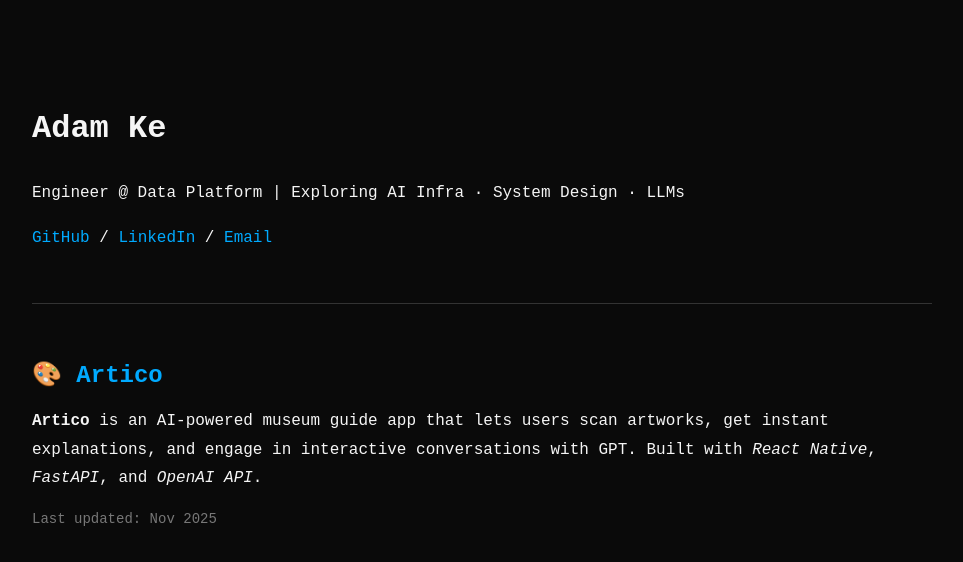
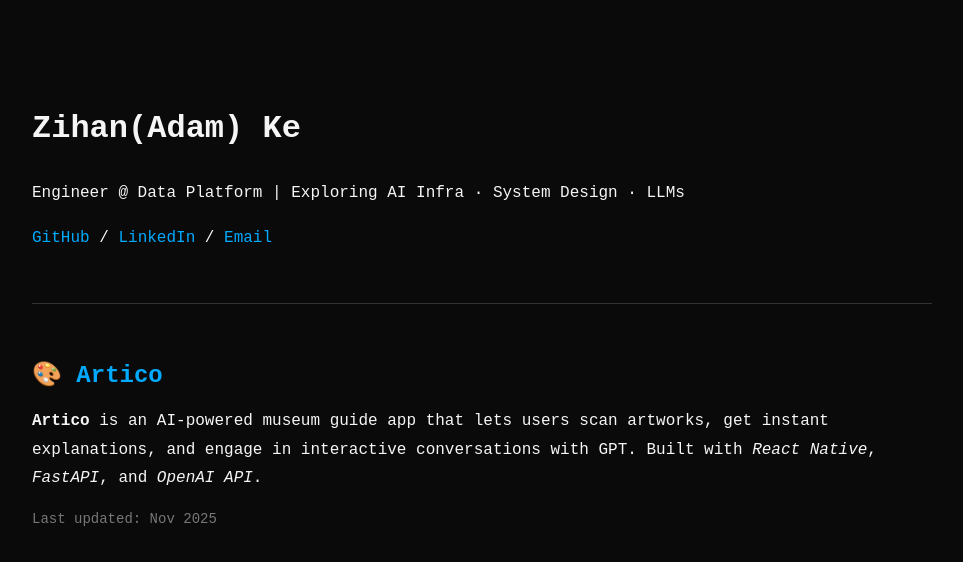
Before and after one commit to Adamkzh/Adamkzh.github.io, a plain HTML site: page index.html in a window 1280 px wide. Shown: the whole page, without its empty margins (158-1121 px from the left). Drawn offline with Linux system fonts and the light colour scheme.

Commit message:
Update index.html

```diff
--- a/index.html
+++ b/index.html
@@ -46,7 +46,7 @@
 </head>
 <body>
   <div class="container">
-    <h1>Adam Ke</h1>
+    <h1>Zihan(Adam) Ke</h1>
     <p>Engineer @ Data Platform | Exploring AI Infra · System Design · LLMs</p>
     <p>
       <a href="https://github.com/Adamkzh" target="_blank">GitHub</a> /
```
